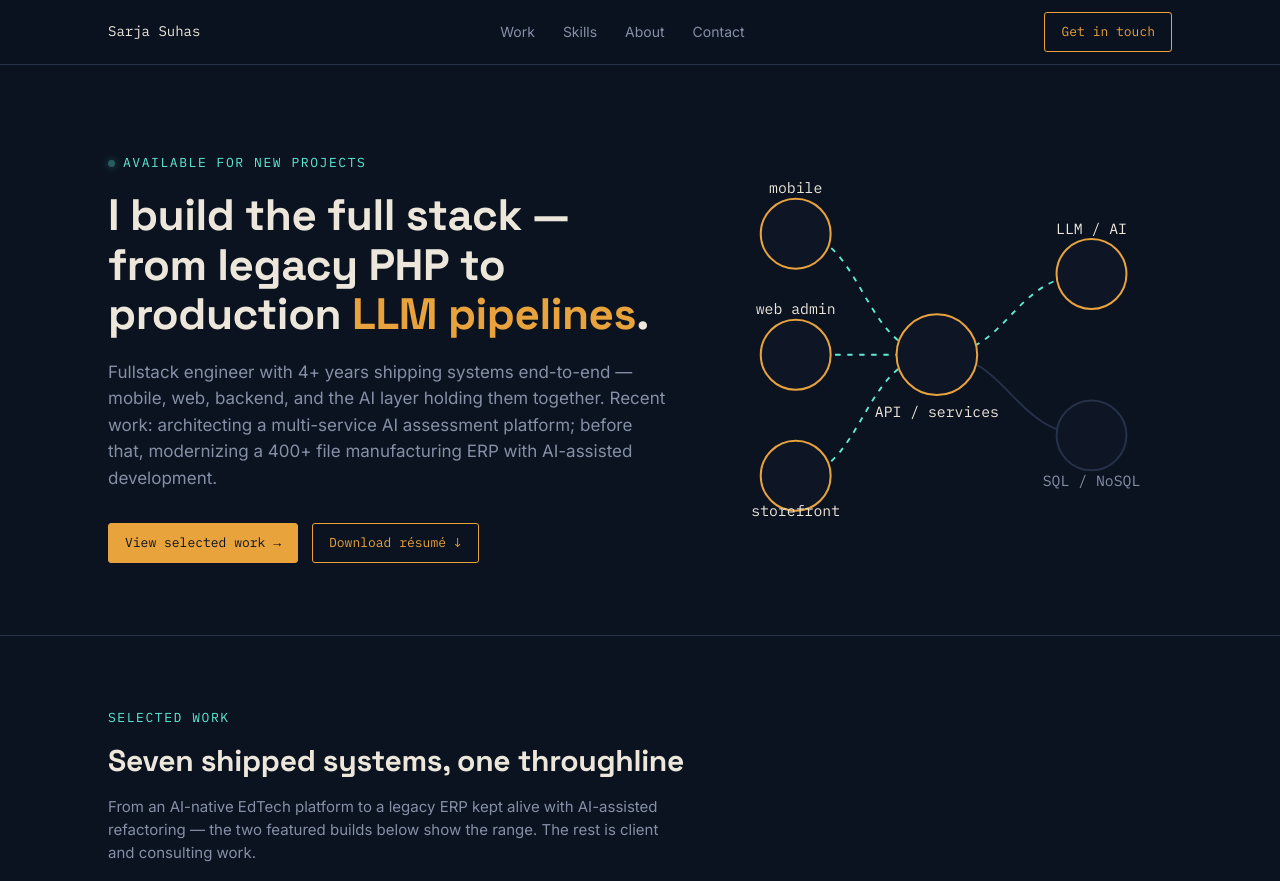
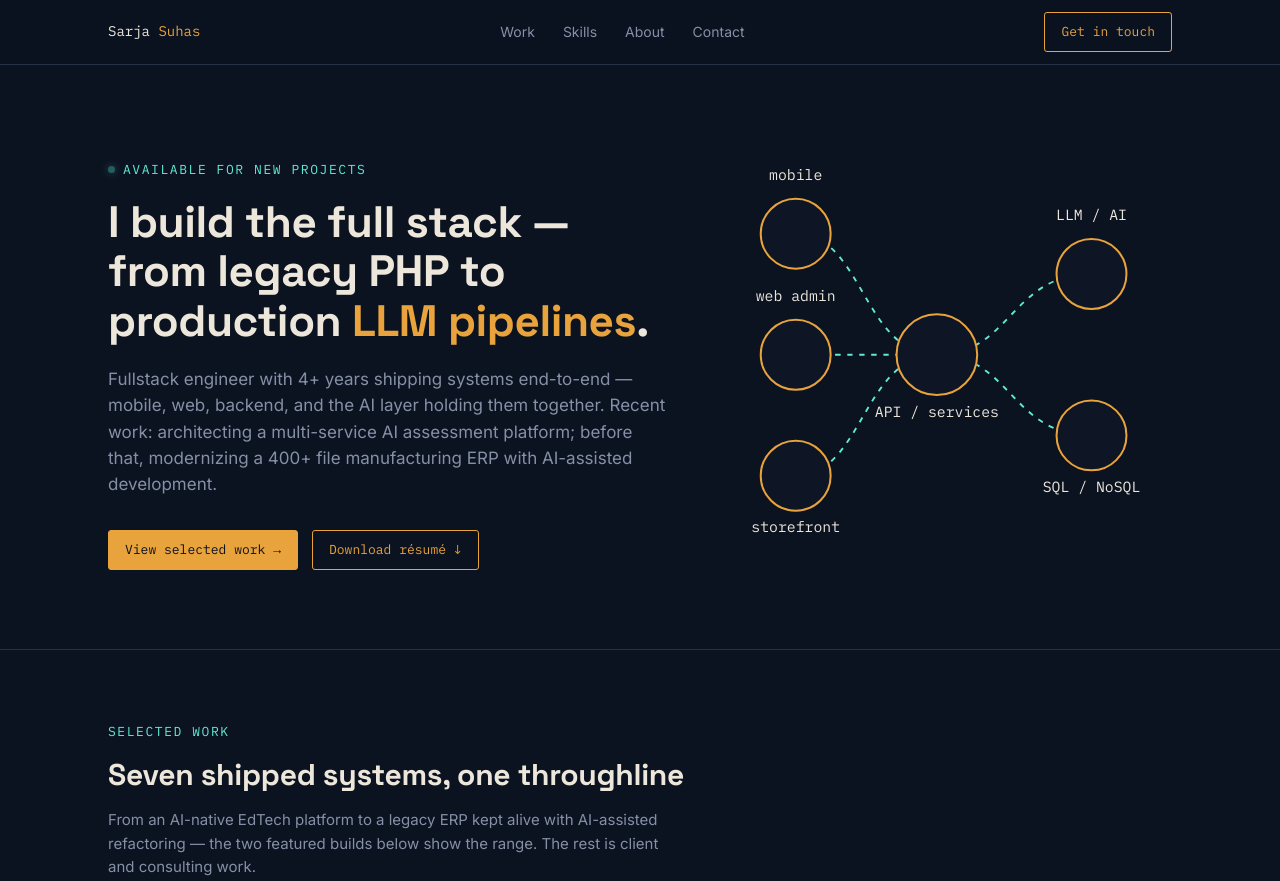
Before and after one commit to suhassarja/suhassarja.github.io, a plain HTML site: page index.html in a window 1280 px wide. Shown: the top 881 px of the page. Drawn offline with Linux system fonts and the light colour scheme.

Commit message:
Update HTML structure and improve SVG elements

```diff
--- a/index.html
+++ b/index.html
@@ -177,7 +177,7 @@
 
 <nav>
   <div class="wrap">
-    <a class="brand" href="#top">Sarja Suhas</a>
+    <a class="brand" href="#top">Sarja <span>Suhas</span></a>
     <div class="navlinks">
       <a href="#work">Work</a>
       <a href="#skills">Skills</a>
@@ -200,30 +200,30 @@
       </div>
     </div>
     <div class="schematic">
-      <svg viewBox="0 0 340 300" xmlns="http://www.w3.org/2000/svg">
+      <svg viewBox="0 0 340 310" xmlns="http://www.w3.org/2000/svg">
         <path class="edge flow" d="M60,60 C110,60 110,150 165,150"/>
         <path class="edge flow" d="M60,150 C110,150 110,150 165,150"/>
         <path class="edge flow" d="M60,240 C110,240 110,150 165,150"/>
         <path class="edge flow" d="M165,150 C220,150 220,90 280,90"/>
-        <path class="edge" d="M165,150 C220,150 220,210 280,210"/>
+        <path class="edge flow" d="M165,150 C220,150 220,210 280,210"/>
 
         <circle class="node-circle lit" cx="60" cy="60" r="26"/>
-        <text class="node-label active" x="60" y="30" text-anchor="middle">mobile</text>
+        <text class="node-label active" x="60" y="20" text-anchor="middle">mobile</text>
 
         <circle class="node-circle lit" cx="60" cy="150" r="26"/>
-        <text class="node-label active" x="60" y="120" text-anchor="middle">web admin</text>
+        <text class="node-label active" x="60" y="110" text-anchor="middle">web admin</text>
 
         <circle class="node-circle lit" cx="60" cy="240" r="26"/>
-        <text class="node-label active" x="60" y="270" text-anchor="middle">storefront</text>
+        <text class="node-label active" x="60" y="282" text-anchor="middle">storefront</text>
 
         <circle class="node-circle lit" cx="165" cy="150" r="30"/>
         <text class="node-label active" x="165" y="196" text-anchor="middle">API / services</text>
 
         <circle class="node-circle lit" cx="280" cy="90" r="26"/>
-        <text class="node-label active" x="280" y="60" text-anchor="middle">LLM / AI</text>
+        <text class="node-label active" x="280" y="50" text-anchor="middle">LLM / AI</text>
 
-        <circle class="node-circle" cx="280" cy="210" r="26"/>
-        <text class="node-label" x="280" y="248" text-anchor="middle">SQL / NoSQL</text>
+        <circle class="node-circle lit" cx="280" cy="210" r="26"/>
+        <text class="node-label active" x="280" y="252" text-anchor="middle">SQL / NoSQL</text>
       </svg>
     </div>
   </div>
```
